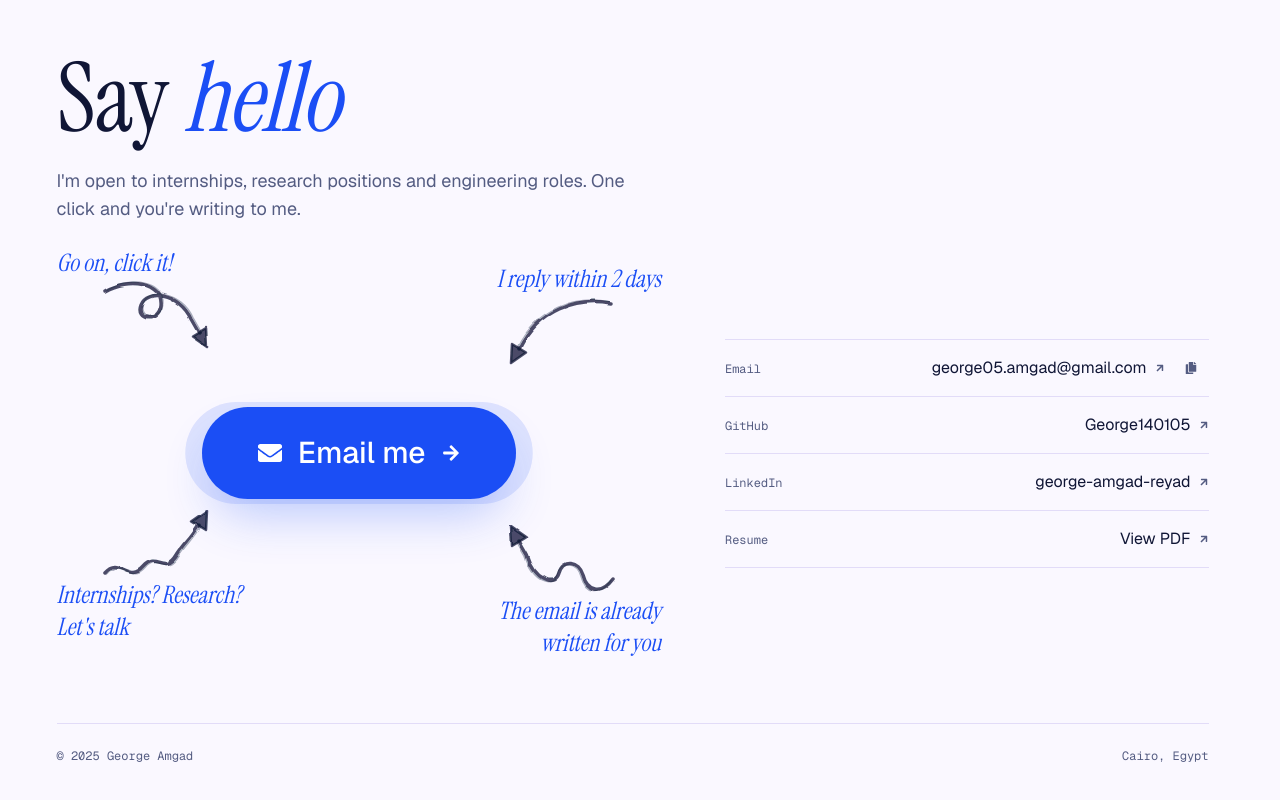
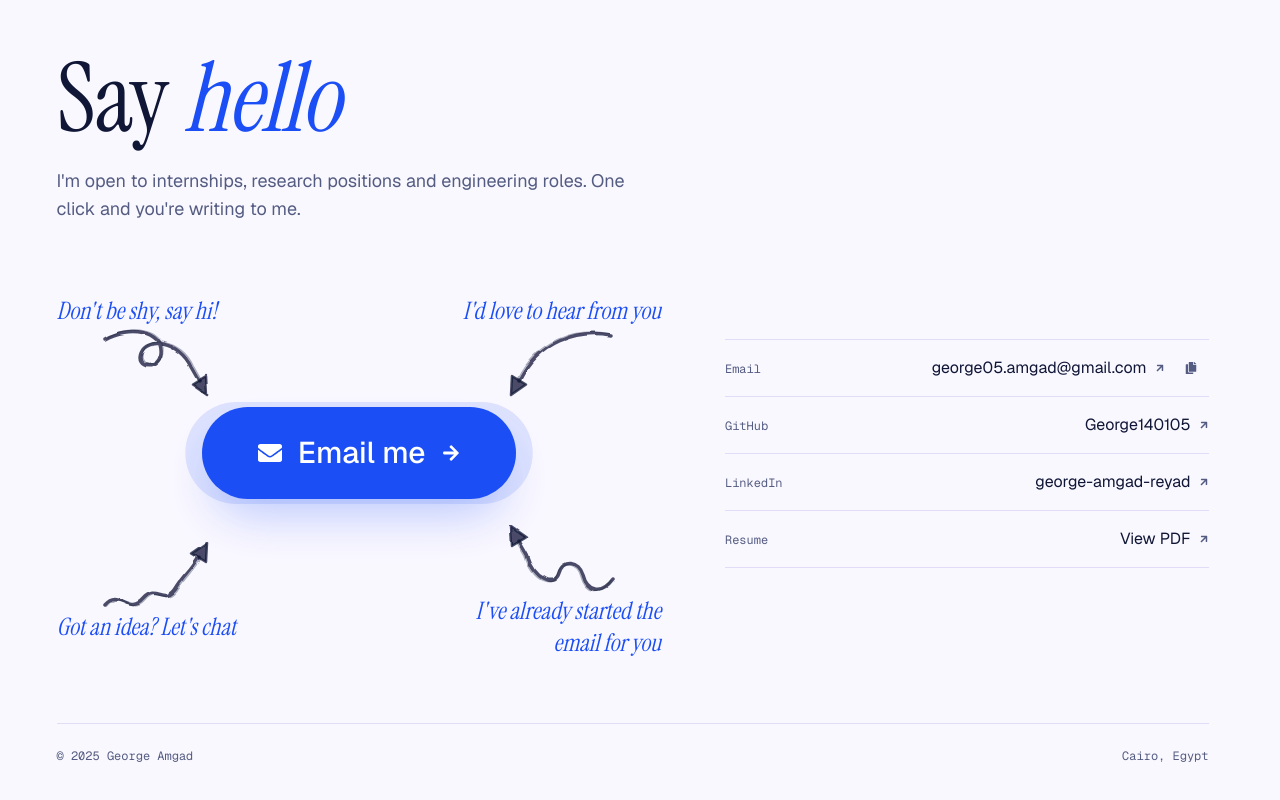
Before and after one commit to George140105/portfolio, a Next.js app in the folder portfolio/: page / in a window 1280 px wide. Shown: the part 6626-7426 px from the top of the page. Built offline with nearby package versions, Linux system fonts and the light colour scheme.

Commit message:
adjusted call to actions and arrow positions

```diff
--- a/portfolio/src/components/Contact.tsx
+++ b/portfolio/src/components/Contact.tsx
@@ -42,17 +42,17 @@ const ARROWS = {
 const ARROW_HEAD = "M106 68 L105 49 L91 57.5 Z";
 
 const notes: { corner: Corner; text: string; arrow: keyof typeof ARROWS; className: string }[] = [
-  { corner: "tl", text: "Go on, click it!", arrow: "loop", className: "left-0 top-0" },
-  { corner: "tr", text: "I reply within 2 days", arrow: "swoosh", className: "right-0 top-4 hidden sm:flex" },
+  { corner: "tl", text: "Don't be shy, say hi!", arrow: "loop", className: "left-0 top-12" },
+  { corner: "tr", text: "I'd love to hear from you", arrow: "swoosh", className: "right-0 top-12 hidden sm:flex" },
   {
     corner: "bl",
-    text: "Internships? Research? Let's talk",
+    text: "Got an idea? Let's chat",
     arrow: "wave",
     className: "bottom-4 left-0 hidden sm:flex",
   },
   {
     corner: "br",
-    text: "The email is already written for you",
+    text: "I've already started the email for you",
     arrow: "bounce",
     className: "bottom-0 right-0",
   },
```
